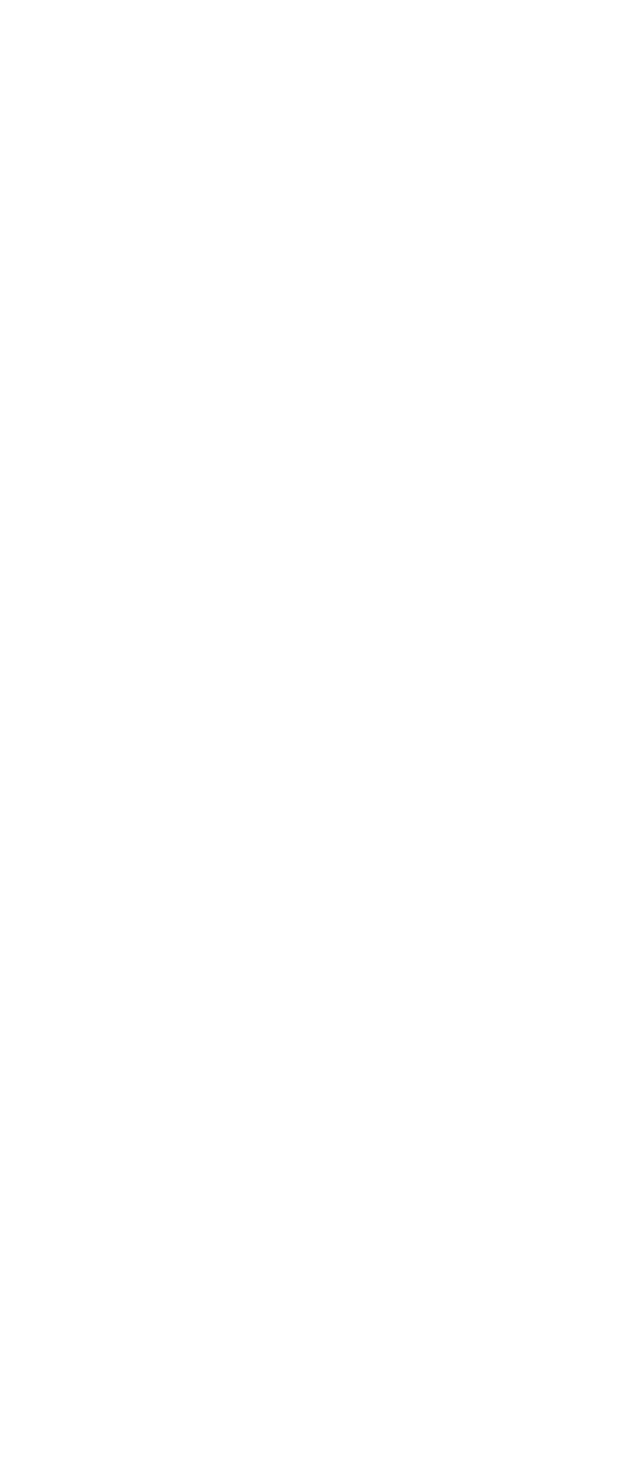
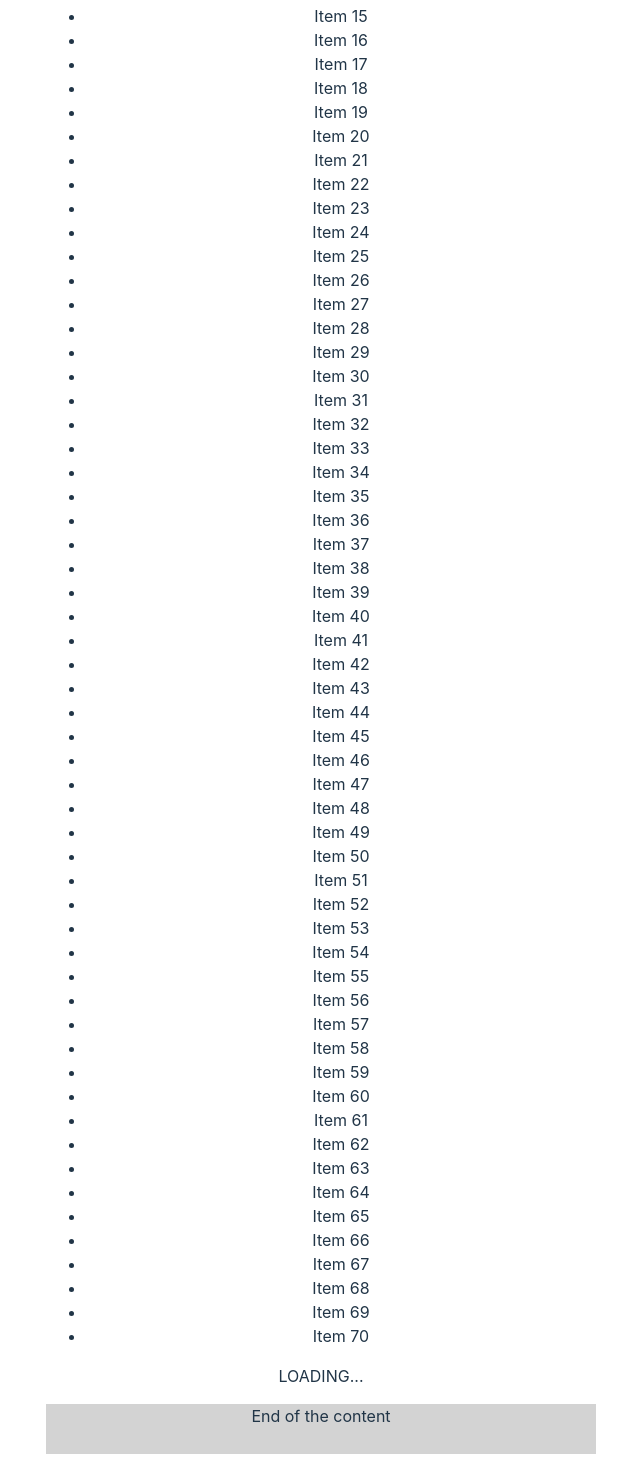
Before and after one commit to msselizabeth/typescript-learning, a React (Vite) app in the folder ts-react/: page / in a window 1280 px wide. Shown: the part 565-2030 px from the top of the page, without its empty margins (319-959 px from the left). Before the commit the page ends 800 px from the top, so only its background shows below. Built offline with nearby package versions, Linux system fonts and the light colour scheme.

Commit message:
solved task1, added lazy loading to App.tsx from task 1

```diff
--- a/ts-react/src/App.tsx
+++ b/ts-react/src/App.tsx
@@ -1,12 +1,66 @@
+import { useEffect, useState } from 'react';
 import './App.css'
+import { Observer } from './tasks/1';
 
 
 function App() {
+  const MAX_ITEMS = 105;
+  const [items, setItems] = useState<string[]>([]);
+  const [isLoading, setIsLoading] = useState(false);
+  const [hasMore, setHasMore] = useState(true);
+
+  const fetchMoreItems = async () => {
+    if (!hasMore) return;
+    setIsLoading(true);
+
+    // Loading imitation
+    await new Promise((resolve) => setTimeout(resolve, 1500));
+
+    // Adding new items into state
+    setItems((prevItems) => {
+      const newItems = Array.from(
+        { length: 10 },
+        (_, i) => `Item ${prevItems.length + i + 1}`
+      );
+
+      const updatedItems = [...prevItems, ...newItems];
+
+      // Check limit
+      if (updatedItems.length >= MAX_ITEMS) {
+        setHasMore(false); // Set up "Nothing to load"
+        return updatedItems.slice(0, MAX_ITEMS); // limit showed items
+      }
+
+      return updatedItems;
+    });
+
+    setIsLoading(false);
+  };
+
+  useEffect(() => {
+    fetchMoreItems();
+  }, []);
 
   return (
     <div style={{ padding: "20px" }}>
       <h1>TypeScript with React</h1>
 
+      <h2>Lazy loading content</h2>
+      <ul>
+        {items.map((item, index) => (
+          <li key={index}>{item}</li>
+        ))}
+      </ul>
+
+      {isLoading && <p>LOADING...</p>}
+      {!hasMore && <p>That's it!</p>}
+
+
+      <Observer onContentEndVisible={fetchMoreItems}>
+        <div style={{ height: '50px', backgroundColor: 'lightgray' }}>
+          End of the content
+        </div>
+      </Observer>
     </div>
   );
 }
--- a/ts-react/src/tasks/1.tsx
+++ b/ts-react/src/tasks/1.tsx
@@ -1,13 +1,18 @@
-import React, { useEffect, useRef } from 'react';
+import React, { ReactNode, useEffect, useRef } from 'react';
 
-// Опишіть Props
+// Describe Props
+type Props = {
+  children: ReactNode;
+  onContentEndVisible: () => void;
+}
+
 export function Observer({ children, onContentEndVisible }: Props) {
-  // Вкажіть правильний тип для useRef зверніть увагу, в який DOM елемент ми його передаємо
-  const endContentRef = useRef(null);
+  // Specify the correct type for useRef, pay attention to which DOM element we are passing it to
+  const endContentRef = useRef<HTMLDivElement>(null);
 
   useEffect(() => {
-    // Вкажіть правильний тип для options, підказка, клас також можна вказувати як тип
-    const options = {
+    // Specify the correct type for options, hint, class can also be specified as a type
+    const options: IntersectionObserverInit = {
       rootMargin: '0px',
       threshold: 1.0,
       root: null,
```
